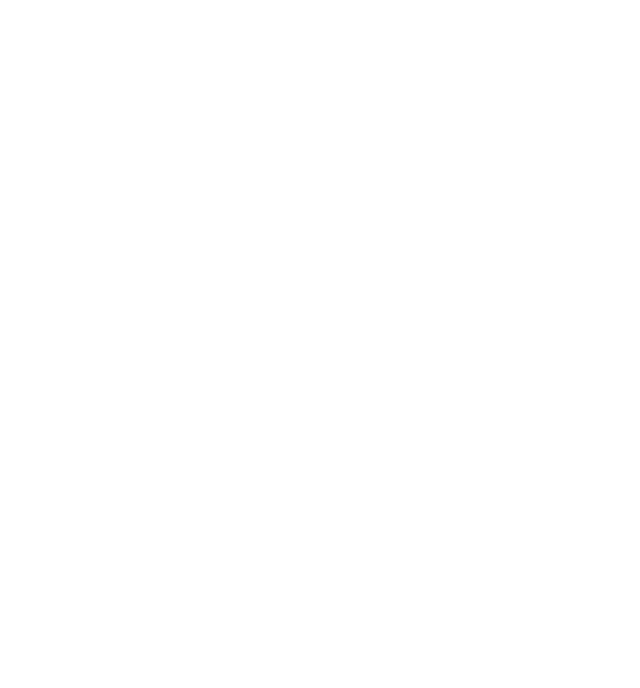
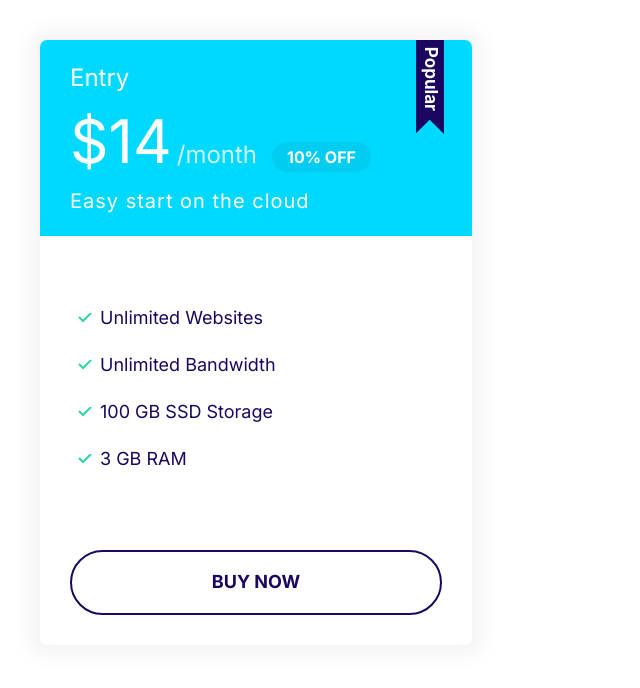
Before and after one commit to shonuga/first-project, a plain HTML site: page index.html in a window 1280 px wide. Shown: the whole page, without its empty margins (0-640 px from the left). Drawn offline with Linux system fonts and the light colour scheme.

Commit message:
building a plan component.

```diff
--- a/css/styles.css
+++ b/css/styles.css
@@ -105,6 +105,7 @@
 }
 .badge--small{
     font-size: 1.6rem;
+    padding: 0.5rem 1.5rem ;
 }
 @media screen and(min-width: 1024px){
     .badge{
@@ -120,6 +121,7 @@
     list-style: none;
     padding-left: 0;
     color: var(--color-heading);
+
 }
 .list--inline .list__item{
     display: inline-block;
@@ -262,3 +264,59 @@
     background: var(--color-secondary);
     color: #fff;
 }
+.card--secondary .badge--secondary {
+    background: #02cdf1;
+}
+ /* Plans*/
+ .plan__name{
+    color:#fff;
+    margin: 0;
+    font-weight: 500;
+    font-size: 2.4rem;
+}
+
+.plan__price{
+    font-size: 6rem;
+}
+.plan__billing-cycle{
+    font-size: 2.4rem;
+    font-weight: 300;
+    opacity: 0.8 ;
+    margin-right: 1rem;
+}
+.plan__description{
+    font-size: 2rem;
+    font-weight: 300;
+    letter-spacing: 1px;
+    display: block;
+}
+
+.plan .list__item{
+    margin-bottom: 2rem;
+}
+.plan--popular .card__header{
+    position: relative;
+}
+
+.plan--popular .card__header::before{
+content: url(../images/popular.svg);
+display: inline-block;
+position: absolute;
+right: 5%;
+top: -6px;
+width: 40px;
+}
+@media screen and(min-width: 1024px){
+    .plan__name{
+        font-size: 1.4rem;
+    }
+    .plan__price{
+        font-size: 5rem;
+    }
+    .plan__billing-cycle{
+        font-size: 1.6rem;
+    }
+    .plan__description{
+        font-size: 1.7rem;
+    }
+}
--- a/index.html
+++ b/index.html
@@ -14,5 +14,28 @@
     <link rel="stylesheet" href="css/normalize.css" />
     <link rel="stylesheet" href="css/styles.css" />
   </head>
-  <body></body>
+  <body>
+    <div style="width: 40%; padding: 4rem">
+      <div class="plan plan--popular">
+        <div class="card card--secondary">
+          <header class="card__header">
+            <h3 class="plan__name">Entry</h3>
+            <span class="plan__price">$14</span>
+            <span class="plan__billing-cycle">/month</span>
+            <span class="badge badge--secondary badge--small">10% OFF</span>
+            <span class="plan__description">Easy start on the cloud</span>
+          </header>
+          <div class="card__body">
+            <ul class="list list--tick">
+              <li class="list__item">Unlimited Websites</li>
+              <li class="list__item">Unlimited Bandwidth</li>
+              <li class="list__item">100 GB SSD Storage</li>
+              <li class="list__item">3 GB RAM</li>
+            </ul>
+            <button class="btn btn--outline btn--block">Buy Now</button>
+          </div>
+        </div>
+      </div>
+    </div>
+  </body>
 </html>
```
Also changed, not shown: images/popular.svg (added).
